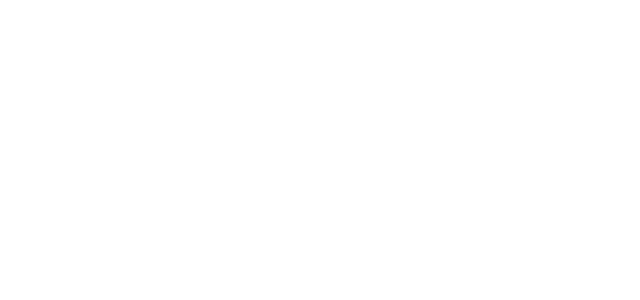
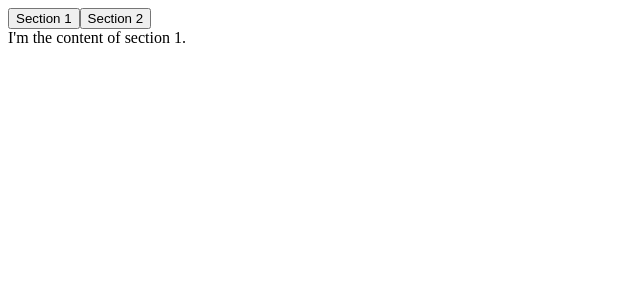
Before and after one commit to ddaisylee/react-custom-hooks, a React (Create React App) app: page /use-tabs in a window 1280 px wide. Before the commit this address had no page. Shown: the top 300 px of the page, without its empty margins (0-640 px from the left). Built offline with nearby package versions, Linux system fonts and the light colour scheme.

Commit message:
feat: 2. useTabs 커스텀 훅 생성 및 로직 분리

```diff
--- a/src/App.js
+++ b/src/App.js
@@ -1,14 +1,15 @@
-import React from 'react';
-import { Route, Routes } from 'react-router';
-import UseInputPage from './pages/UseInputPage';
-
+import React from 'react'
+import { Route, Routes } from 'react-router'
+import UseInputPage from './pages/UseInputPage'
+import UseTabsPage from './pages/UseTabsPage'
 
 const App = () => {
   return (
     <Routes>
-      <Route path='use-input' element={<UseInputPage />} />
+      <Route path="use-input" element={<UseInputPage />} />
+      <Route path="use-tabs" element={<UseTabsPage />} />
     </Routes>
-  );
-};
+  )
+}
 
-export default App;
+export default App
--- /dev/null
+++ b/src/hooks/useTabs.js
@@ -0,0 +1,9 @@
+import { useState } from 'react'
+
+export const useTabs = (initialIndex, allTabs) => {
+  const [currentIndex, setCurrentIndex] = useState(initialIndex)
+  return {
+    currentItem: allTabs[currentIndex],
+    setCurrentIndex
+  }
+}
--- /dev/null
+++ b/src/pages/UseTabsPage.js
@@ -0,0 +1,29 @@
+import React from 'react'
+import { useTabs } from '../hooks/useTabs'
+
+const contents = [
+  {
+    tab: 'Section 1',
+    content: "I'm the content of section 1.",
+  },
+  {
+    tab: 'Section 2',
+    content: "I'm the content of section 2.",
+  },
+]
+
+const UseTabsPage = () => {
+  const { currentItem, setCurrentIndex } = useTabs(0, contents)
+  return (
+    <>
+      {contents.map((section, index) => (
+        <button key={index} onClick={() => setCurrentIndex(index)}>
+          {section.tab}
+        </button>
+      ))}
+      <div>{currentItem.content}</div>
+    </>
+  )
+}
+
+export default UseTabsPage
```
